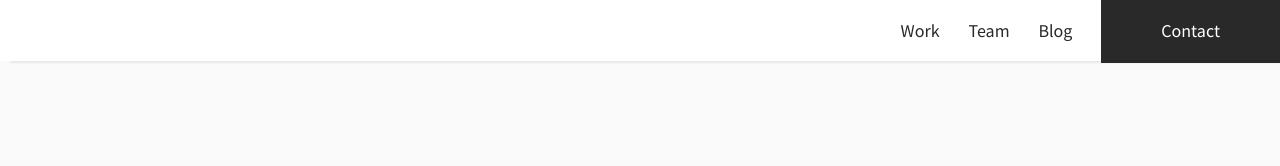
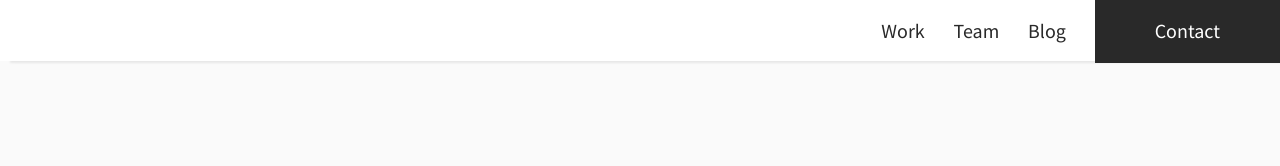
Before and after one commit to punkrockdev/punkrockdev.github.io, a Jekyll site: the page built from index.md, in a window 1280 px wide. Shown: the part 900-1066 px from the top of the page. Built offline with Jekyll 4.4.1, drawn with Linux system fonts in a browser that asks for light colours; nearby versions of some CDN libraries; comment, search, counter and statistics services are not loaded.

Commit message:
fix font size on the desktop; fix z-index

```diff
--- a/_sass/sections/_nav.scss
+++ b/_sass/sections/_nav.scss
@@ -3,6 +3,7 @@
   right: 0;
   top: 0;
   padding: 0px;
+  z-index: 99;
 
   &-section {
     background-color: #fff;
@@ -33,8 +34,12 @@
         color: #292929;
         text-decoration: none;
         font: {
-          size: 18px;
+          size: 20px;
           weight: 400;
+        }
+
+        @include media-query($on-laptop) {
+          font-size: 18px;
         }
       }
 
```
